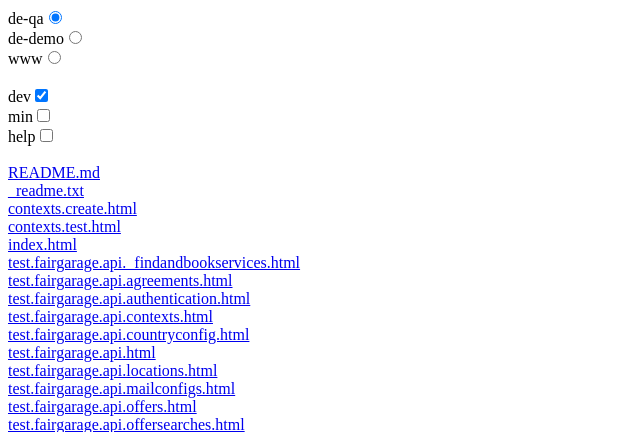
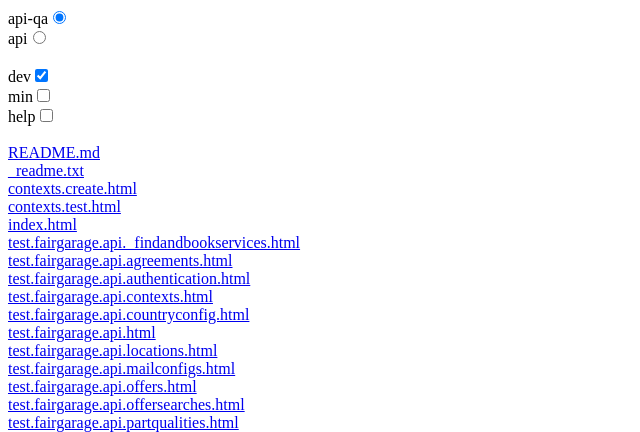
Before and after one commit to YuhuiCF/FG_API, a PHP site: page / in a window 1280 px wide. Shown: the top 432 px of the page, without its empty margins (0-640 px from the left). Run offline with PHP 8.4, Linux system fonts and the light colour scheme.

Commit message:
remove invalid demo env; Improve label-input tags

```diff
--- a/index.php
+++ b/index.php
@@ -14,7 +14,7 @@
             var query = [];
             $('#query input').each(function(){
                 if ($(this).is(':checked')) {
-                    query.push(this.id);
+                    query.push($(this).attr('data-query'));
                 }
             });
             query = '?' + query.join('&');
@@ -25,12 +25,7 @@
         });
 
         $(document).on('change','#env input',function(){
-            var env;
-            $('#env input').each(function(){
-                if ($(this).is(':checked')) {
-                    env = this.id;
-                }
-            });
+            var env = $('#env input:checked').attr('data-env');
             $('#page-links a').each(function(){
                 $(this).attr('href',$(this).attr('href').replace(/\/\/[^\.]*\./, '//' + env + '.'));
             });
@@ -39,24 +34,23 @@
 </head>
 <body>
     <div id="env">
-        <label for="de-qa">de-qa</label><input checked id="de-qa" name="env" type="radio"><br/>
-        <label for="de-demo">de-demo</label><input id="de-demo" name="env" type="radio"><br/>
-        <label for="www">www</label><input id="www" name="env" type="radio"><br/>
+        <label>api-qa<input checked data-env="api-qa" name="env" type="radio"></label><br>
+        <label>api<input data-env="api" name="env" type="radio"></label><br>
     </div>
-    <br/>
+    <br>
     <div id="query">
-        <label for="dev">dev</label><input checked id="dev" type="checkbox"><br/>
-        <label for="min">min</label><input id="min" type="checkbox"><br/>
-        <label for="help">help</label><input id="help" type="checkbox"><br/>
+        <label>dev<input checked data-query="dev" type="checkbox"></label><br>
+        <label>min<input data-query="min" type="checkbox"></label><br>
+        <label>help<input data-query="help" type="checkbox"></label><br>
     </div>
-    <br/>
+    <br>
     <div id="page-links">
     <?php
         $path = "http://www.fairgarage.de/myTESTS/";
         $files = scandir(getcwd());
         foreach ($files as $fileName) {
             if ($fileName !== basename(__FILE__) && !is_dir($fileName)) {
-                $html = '<a data-init-href="'.$path.$fileName.'" href="'.$path.$fileName.'">'.$fileName.'</a><br/>';
+                $html = '<a data-init-href="'.$path.$fileName.'" href="'.$path.$fileName.'">'.$fileName.'</a><br>';
                 echo $html;
             }
         }
```
